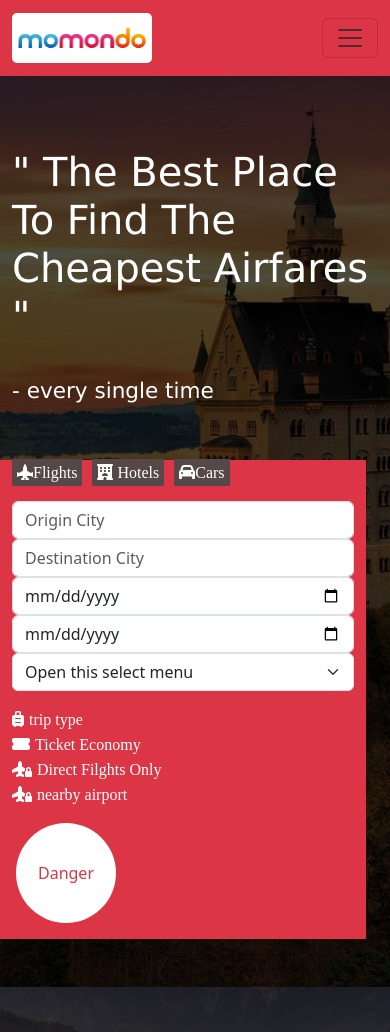
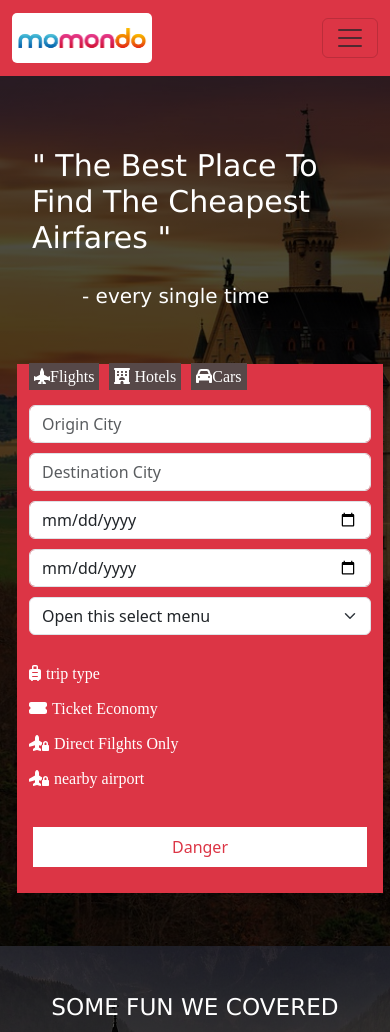
Before and after one commit to komalgb/webpage-bootstrap-4, a plain HTML site: page index.html in a window 390 px wide. Shown: the top 1032 px of the page. Drawn offline with nearby package versions, Linux system fonts and the light colour scheme.

Commit message:
576 screen done

```diff
--- a/assets/css/style.css
+++ b/assets/css/style.css
@@ -160,6 +160,26 @@ footer .social-icon li a{
 
 /* Media Query Start */
 @media (max-width: 576px) {
+    .banner h1{
+        font-size: 30px;
+        padding: 20px;
+    }
+    .banner h4{
+        font-size: 20px;
+        padding-left: 70px;
+        padding-top: 0px;
+    }
+    .banner .form-bg{
+        margin: 5px;
+    }
+    .banner .col-lg-3, .col-lg-2{
+        margin-bottom: 10px;
+    }
+    .banner .form-bg .btn{
+        width: 100%;
+        height: 40px;
+        border-radius: 0px;
+    }
     .subscribe{
         text-align: center;
     }
@@ -168,6 +188,13 @@ footer .social-icon li a{
     }
     .popular .card{
         margin-bottom: 20px;
+        margin-left: 100px;
+    }
+    .estimate .col-lg-3, .col-lg-2{
+        margin-bottom: 10px;
+    }
+    .estimate .btn{
+        width: 100%;
     }
     footer{
         text-align: center;
```
